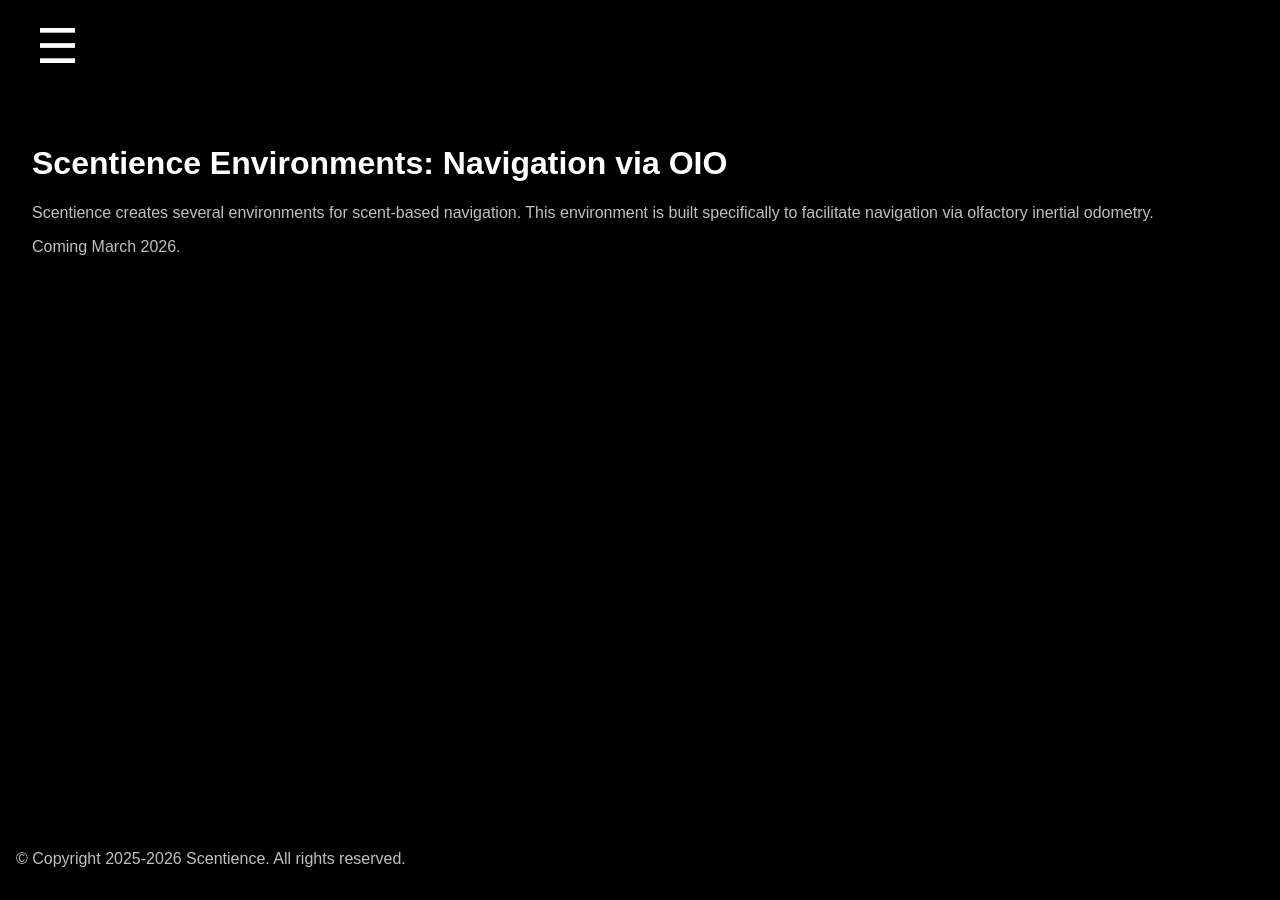
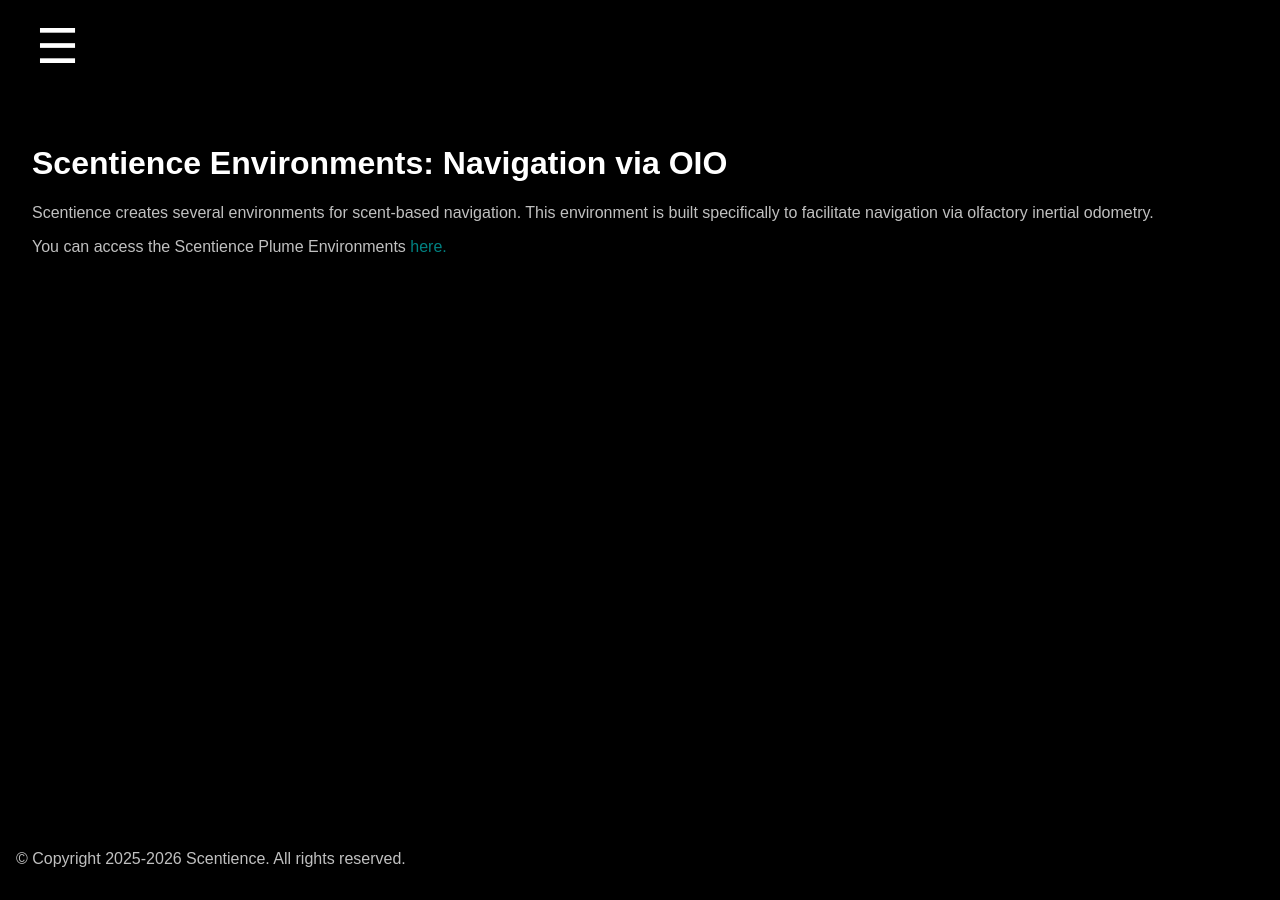
Before and after one commit to Scentience/docs-api, a Jekyll site: the page built from envs-nav_oio.md, in a window 1280 px wide. Built offline with Jekyll 4.4.1, drawn with Linux system fonts in a browser that asks for light colours.

Commit message:
update oio nav url pointer

```diff
--- a/envs-nav_oio.md
+++ b/envs-nav_oio.md
@@ -8,4 +8,4 @@ title: Environments - OIO Navigation
 Scentience creates several environments for scent-based navigation.
 This environment is built specifically to facilitate navigation via olfactory inertial odometry.
 
-Coming March 2026.
+You can access the Scentience Plume Environments [here.](https://github.com/Scentience/scentience-plume-envs/tree/main/env_b)
```
